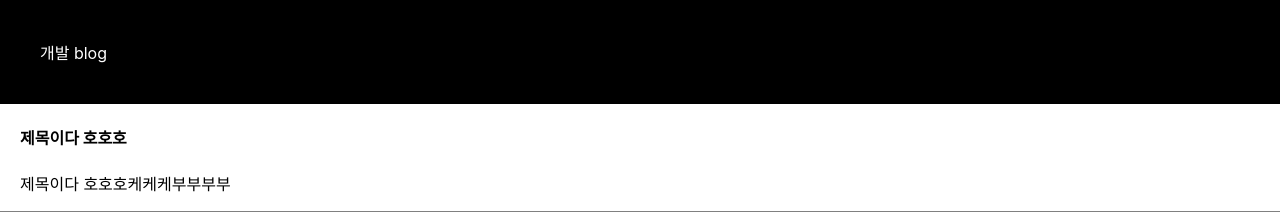
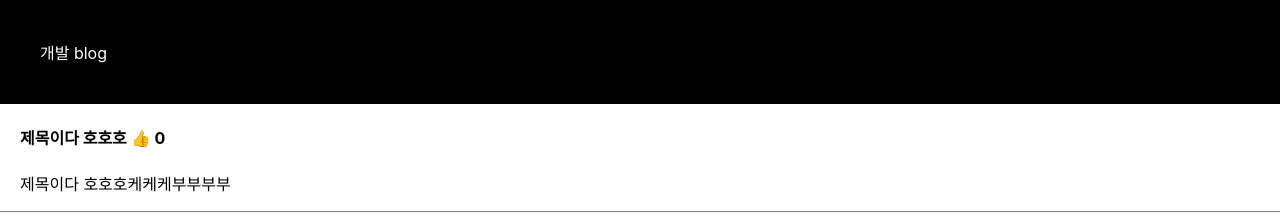
Before and after one commit to supermantoman/react-first, a React (Create React App) app in the folder blog/: page / in a window 1280 px wide. Shown: the top 215 px of the page. Built offline with nearby package versions, Linux system fonts and the light colour scheme.

Commit message:
데이터바인딩을 활용한 좋아요 숫자 증가기능구현

```diff
--- a/blog/src/App.js
+++ b/blog/src/App.js
@@ -6,6 +6,7 @@ function App() {
 
   let post = "강남 우동 맛집";
   let [title, b] = useState(['제목이다 호호호', '케케케', '부부부부']);
+  let [따봉, 따봉바꾸기] = useState(0);
 
   return (
     <div className="App">
@@ -13,7 +14,7 @@ function App() {
         <div>개발 blog</div>
       </div>
       <div className="list">
-        <h4>{title[0]}</h4>
+        <h4>{title[0]} <span onClick={() => { 따봉바꾸기(따봉+1)}}>👍</span> {따봉} </h4>
         <p>{title}</p>
       </div>
       <div className="list">
```
